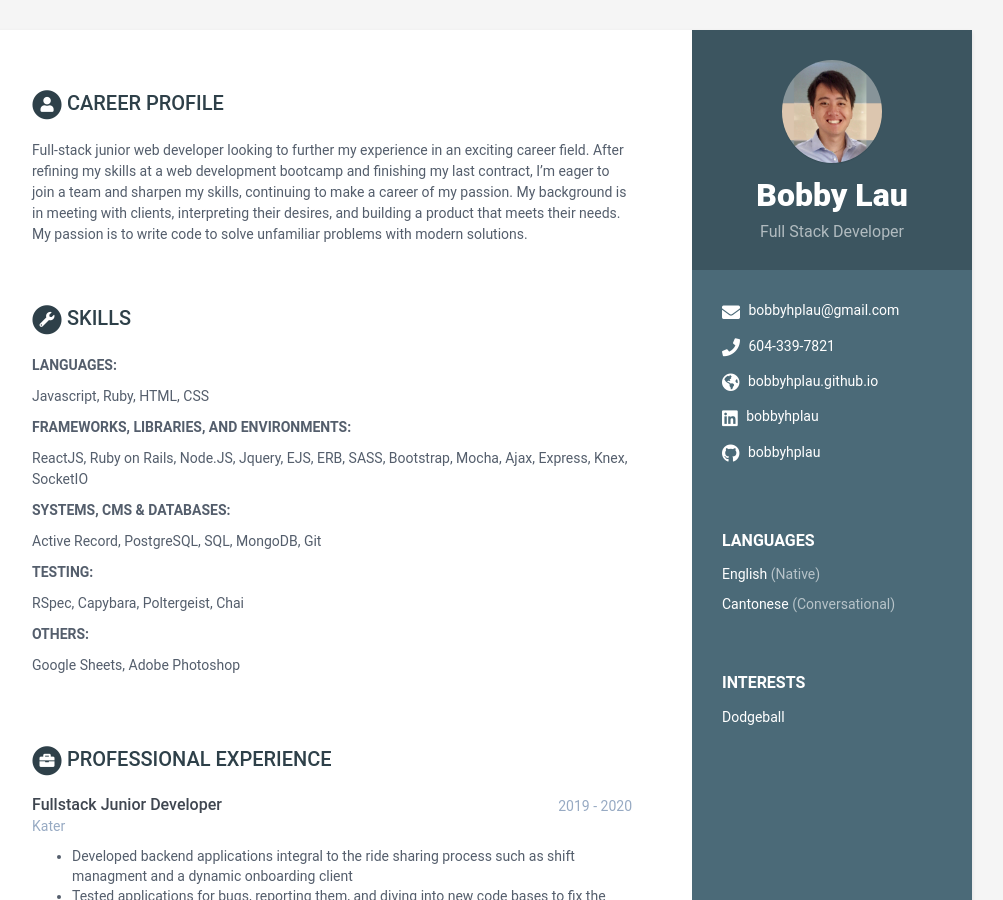
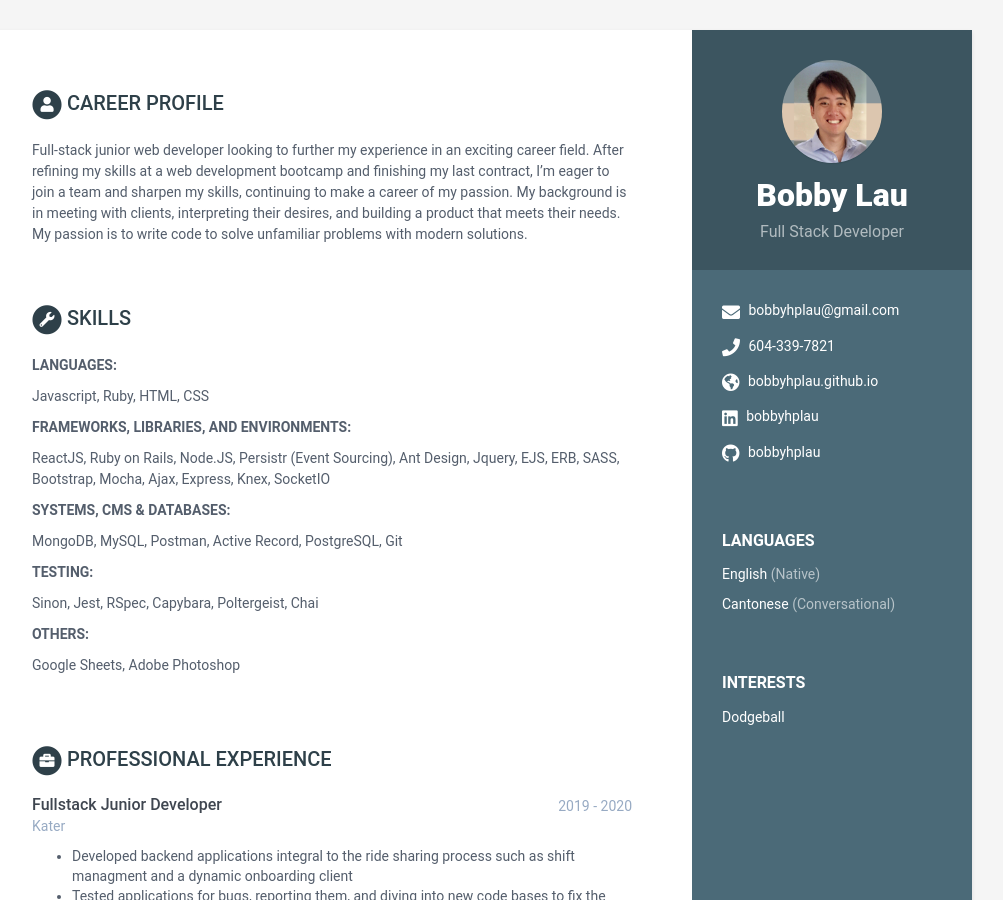
Before and after one commit to bobbyhplau/bobbyhplau.github.io, a Jekyll site: the page built from index.html, in a window 1280 px wide and 900 px high. Shown: the whole window, without its empty margins (168-1171 px from the left). Built offline with Jekyll 4.4.1, drawn with Linux system fonts in a browser that asks for light colours.

Commit message:
Small changes.

```diff
--- a/_includes/skills.html
+++ b/_includes/skills.html
@@ -16,15 +16,15 @@
             </div>
             <div>
                 <p><b>FRAMEWORKS, LIBRARIES, AND ENVIRONMENTS:</b></p>
-                <p>ReactJS, Ruby on Rails, Node.JS, Jquery, EJS, ERB, SASS, Bootstrap, Mocha, Ajax, Express, Knex, SocketIO</p>
+                <p>ReactJS, Ruby on Rails, Node.JS, Persistr (Event Sourcing), Ant Design, Jquery, EJS, ERB, SASS, Bootstrap, Mocha, Ajax, Express, Knex, SocketIO</p>
             </div>
             <div>
                 <p><b>SYSTEMS, CMS &amp DATABASES:</b></p>
-                <p>Active Record, PostgreSQL, SQL, MongoDB, Git</p>
+                <p>MongoDB, MySQL, Postman, Active Record, PostgreSQL, Git</p>
             </div>
             <div>
                 <p><b>TESTING:</b></p>
-                <p>RSpec, Capybara, Poltergeist, Chai</p>
+                <p>Sinon, Jest, RSpec, Capybara, Poltergeist, Chai</p>
             </div>
             <div>
                 <p><b>OTHERS:</b></p>
```
Also changed, not shown: 2 other files.
